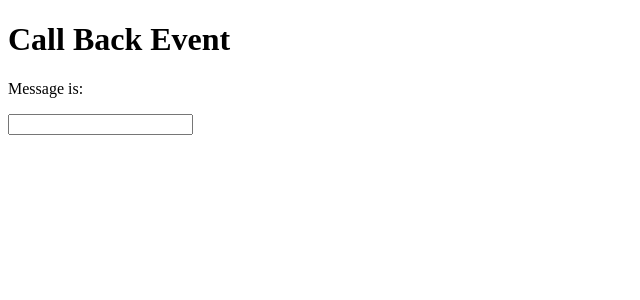
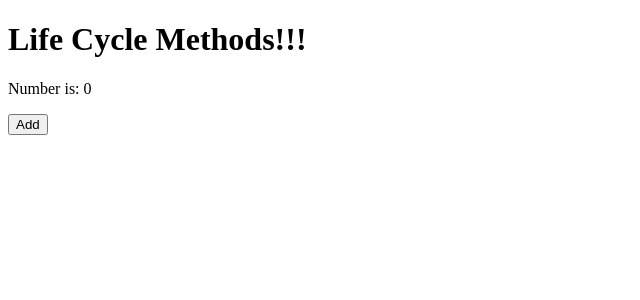
Before and after one commit to lazyDev-ak/ReactJs, a React (Create React App) app: page / in a window 1280 px wide. Shown: the top 300 px of the page, without its empty margins (0-640 px from the left). Built offline with nearby package versions, Linux system fonts and the light colour scheme.

Commit message:
16/12/22

```diff
--- a/src/CallBackEvent.js
+++ b/src/CallBackEvent.js
@@ -1,4 +1,5 @@
 import React from 'react'
+
 function CallBackEvent(){
 
     const[message,setMessage]=React.useState('')
@@ -6,6 +7,7 @@ function CallBackEvent(){
     const handleInput=(event)=>{
         setMessage(event.target.value)
     }
+
     return(
         <div>
             <h1>Call Back Event</h1>
--- /dev/null
+++ b/src/LifeCycleMethods.js
@@ -0,0 +1,34 @@
+import React from 'react'
+
+class LifeCycleMethods extends React.Component{
+
+    constructor(){
+        super()
+        this.state={
+            number:0
+        }
+    }
+    componentDidMount(){
+        console.log('Component Did Mount : '+this.state.number);
+    }
+    componentDidUpdate(){
+        console.log('Component Did Update : '+this.state.number);
+    }
+
+    increment=()=>{
+        this.setState({number:this.state.number+1})
+    }
+
+    render(){
+        return(
+            <div>
+                <h1>Life Cycle Methods!!!</h1>
+                <p>Number is: {this.state.number}</p>
+                <button onClick={this.increment}>Add</button>
+            </div>
+        )
+    }
+
+}
+
+export default LifeCycleMethods
--- a/src/index.js
+++ b/src/index.js
@@ -11,6 +11,7 @@ import Form from './Compoents/Form';
 import PropsInput from './PropsInput';
 import PropsExample from './PropsExample';
 import CallBackEvent from './CallBackEvent';
+import LifeCycleMethods from './LifeCycleMethods';
 
 const tag= <h1>Hello React!!!</h1>
 const message="Hiiiiii"
@@ -25,7 +26,7 @@ root.render(
   <div>
     {/* <PropsInput/>
     <PropsDemo/> */}
-    <CallBackEvent/>
+    <LifeCycleMethods/>
   </div>
 
   // <Form/>
```
